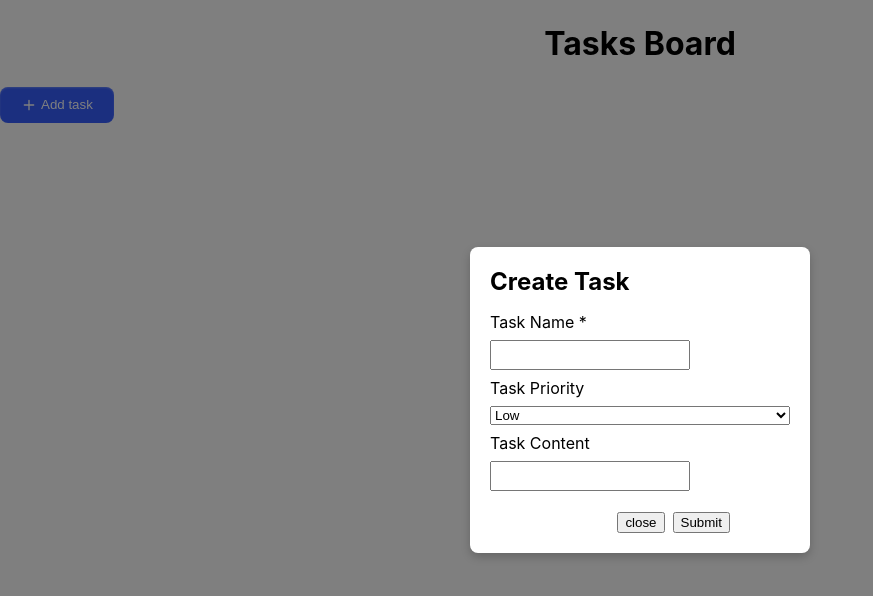
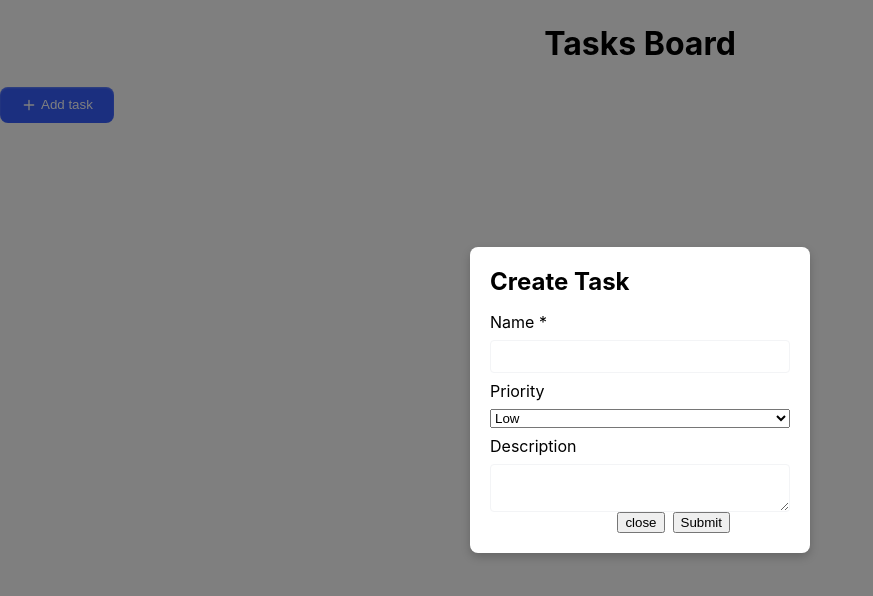
Before and after one commit to MennaAly/project-management-dashboard, a React (Create React App) app: page / in a window 1280 px wide. Both pictures are taken after a click on the button "Add task". Shown: the top 596 px of the page, without its empty margins (0-873 px from the left). Built offline with nearby package versions, Linux system fonts and the light colour scheme.

Commit message:
change the styles for input fields of create form

```diff
--- a/src/pages/tasks-list/components/create-task/create-task.tsx
+++ b/src/pages/tasks-list/components/create-task/create-task.tsx
@@ -108,13 +108,13 @@ function CreateTaskForm() {
                 modalTitleProperties={modalTitleProperties}
                 submitProperties={submitProperties}>
                     <form className="create-task-form">
-                        <label className="create-task-form__label">Task Name *</label>
-                        <input className="create-task-form__input" value={name.value} onChange={(e) => updateNameProperty('value', e.target.value)}/>
+                        <label className="create-task-form__label">Name *</label>
+                        <input className="input-field" value={name.value} onChange={(e) => updateNameProperty('value', e.target.value)}/>
                         {name.showError? <p>{name.errorMessage}</p> : null}
-                        <label className="create-task-form__label">Task Priority</label>
+                        <label className="create-task-form__label">Priority</label>
                         {priorityDropdown}
-                        <label className="create-task-form__label">Task Content</label>
-                        <input className="create-task-form__input" value={content} onChange={(e) => setContent(e.target.value)}/>
+                        <label className="create-task-form__label">Description</label>
+                        <textarea className="input-field create-task-form__description" value={content} onChange={(e) => setContent(e.target.value)}/>
                     </form>
             </Modal>
             {status ? <StatusPopup status={status} /> : null}
```
